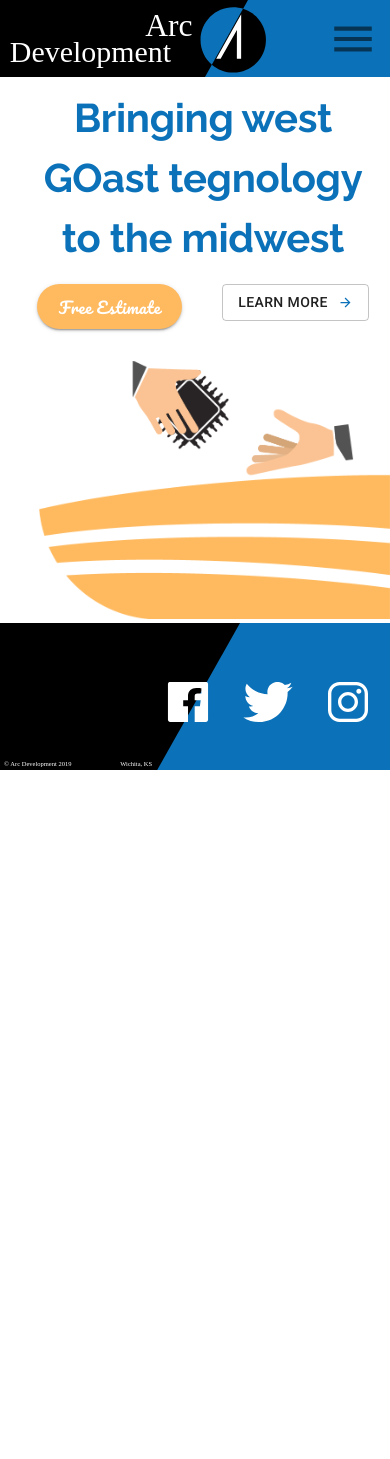
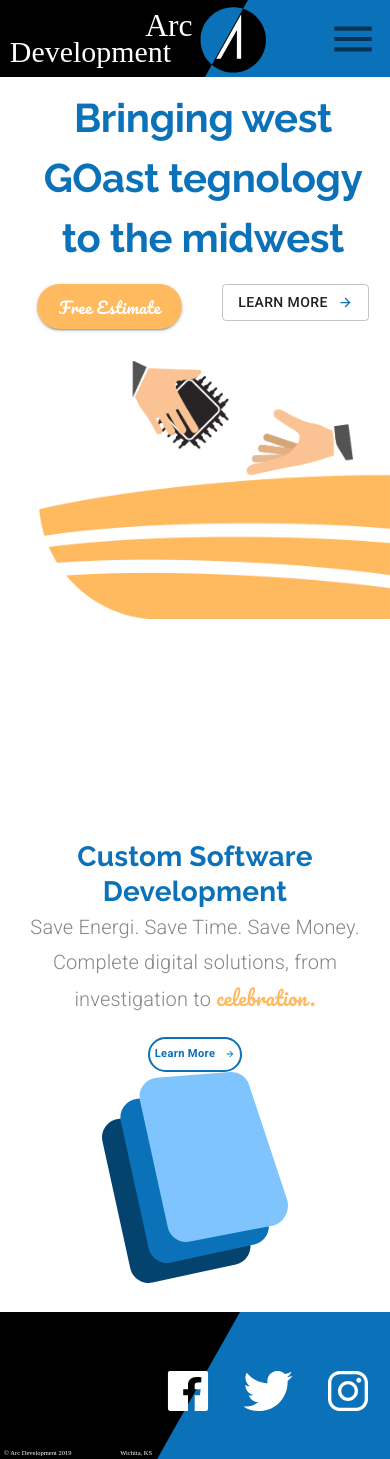
Before and after one commit to adnaandeveloper/arcdevelopment, a React (Create React App) app: page / in a window 390 px wide. Before the commit the page ends 844 px from the top, so only its background shows below. Built offline with nearby package versions, Linux system fonts and the light colour scheme.

Commit message:
the service bloc is full responsive now and implemented

```diff
--- a/src/components/screens/Home.js
+++ b/src/components/screens/Home.js
@@ -6,9 +6,11 @@
   Grid,
   Button,
   Typography,
+  useMediaQuery,
 } from '@material-ui/core/'
 import animationData from '../../animations/landinganimation/data'
 import ButtonArrow from '../ui/ButtonArrow'
+import customoftwareIcon from '../../assets/Custom Software Icon.svg'
 
 const useStyles = makeStyles((theme) => ({
   animation: {
@@ -36,18 +38,20 @@
   },
 
   learnMoreButtonHero: {
-    borderColor: theme.palette.common.blue,
-    color: theme.palette.common.blue,
-    borderWidth: 2,
-    textTransform: 'none',
-    borderRadius: 50,
-    fontFamily: 'Roboto',
-    fontWeight: 'bold',
+    ...theme.typography.learnButton,
     fontSize: '0.9rem',
     height: 45,
     width: 145,
   },
-
+  learnButton: {
+    ...theme.typography.learnButton,
+    fontSize: '0.7rem',
+    height: 35,
+    padding: 5,
+    [theme.breakpoints.down('sx')]: {
+      marginBottom: '2em',
+    },
+  },
   mainContainer: {
     marginTop: '5em',
     [theme.breakpoints.down('md')]: {
@@ -64,11 +68,32 @@
       marginLeft: 0,
     },
   },
+  specialText: {
+    fontFamily: 'Pacifico',
+    color: theme.palette.common.orange,
+  },
+
+  subtitle: {
+    marginBottom: '1em',
+  },
+  icon: {
+    marginLeft: '2em',
+    [theme.breakpoints.down('xs')]: {
+      marginLeft: 0,
+    },
+  },
+  serviceContainer: {
+    marginTop: '12em',
+    [theme.breakpoints.down('sm')]: {
+      padding: 25,
+    },
+  },
 }))
 
 export default function Home() {
   const classes = useStyles()
   const theme = useTheme()
+  const matchesSM = useMediaQuery(theme.breakpoints.down('sm'))
 
   const defaultOptions = {
     loop: true,
@@ -82,6 +107,7 @@
   return (
     <Grid container direction='column' className={classes.mainContainer}>
       <Grid item>
+        {/*------- Hero Block.......*/}
         <Grid container justify='flex-end' alignItems='center' direction='row'>
           <Grid sm item className={classes.heroTextContainer}>
             <Typography variant='h2' align='center'>
@@ -115,6 +141,50 @@
           </Grid>
         </Grid>
       </Grid>
+
+      <Grid item>
+        {' '}
+        {/*-----Services Block......*/}
+        <Grid
+          container
+          direction='row'
+          className={classes.serviceContainer}
+          justify={matchesSM ? 'center' : undefined}
+        >
+          <Grid
+            item
+            style={{
+              marginLeft: matchesSM ? 0 : '5em',
+              textAlign: matchesSM ? 'center' : undefined,
+            }}
+          >
+            <Typography variant='h4'>Custom Software Development</Typography>
+            <Typography variant='subtitle1'>
+              Save Energi. Save Time. Save Money.
+            </Typography>
+            <Typography variant='subtitle1' className={classes.subtitle}>
+              Complete digital solutions, from investigation to{' '}
+              <span className={classes.specialText}>celebration.</span>
+            </Typography>
+            <Button variant='outlined' className={classes.learnButton}>
+              <span style={{ marginRight: 10 }}>Learn More </span>
+              <ButtonArrow
+                width={10}
+                height={10}
+                fill={theme.palette.common.blue}
+              ></ButtonArrow>
+            </Button>
+          </Grid>
+
+          <Grid item>
+            <img
+              className={classes.icon}
+              alt='custom software Icon'
+              src={customoftwareIcon}
+            />
+          </Grid>
+        </Grid>
+      </Grid>
     </Grid>
   )
 
--- a/src/components/ui/Theme.js
+++ b/src/components/ui/Theme.js
@@ -1,6 +1,7 @@
 import { createTheme } from '@material-ui/core/styles'
 const arcBlue = '#0B72B9'
 const arcOrange = '#FFBA60'
+const arcGrey = '#868686'
 
 const theme = createTheme({
   palette: {
@@ -36,6 +37,32 @@
       color: `${arcBlue}`,
       lineHeight: 1.5,
     },
+    h3: {
+      fontFamily: 'Pacifico',
+      fontSize: '2.5rem',
+      color: arcBlue,
+    },
+
+    h4: {
+      fontFamily: 'Raleway',
+      color: arcBlue,
+      fontSize: '1.75rem',
+      fontWeight: 700,
+    },
+    subtitle1: {
+      fontSize: '1.25rem',
+      fontWeight: 300,
+      color: `${arcGrey}`,
+    },
+    learnButton: {
+      borderColor: arcBlue,
+      borderWidth: 2,
+      textTransform: 'none',
+      color: arcBlue,
+      borderRadius: 50,
+      fontFamily: 'Roboto',
+      fontWeight: 'bold',
+    },
   },
 })
 
```
